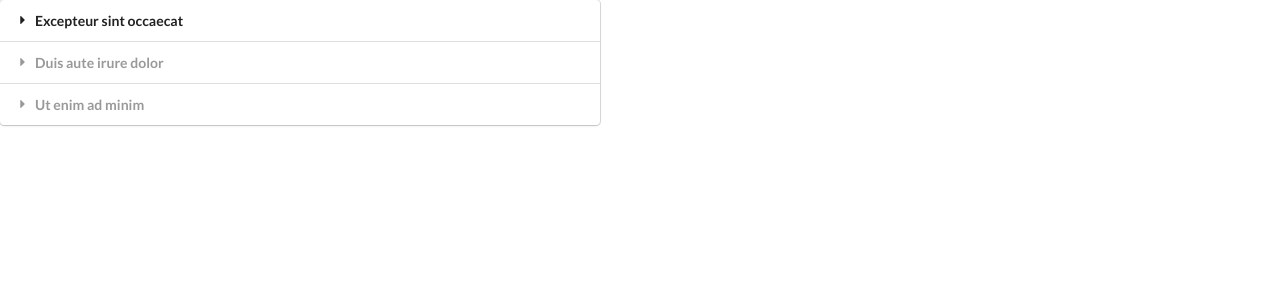
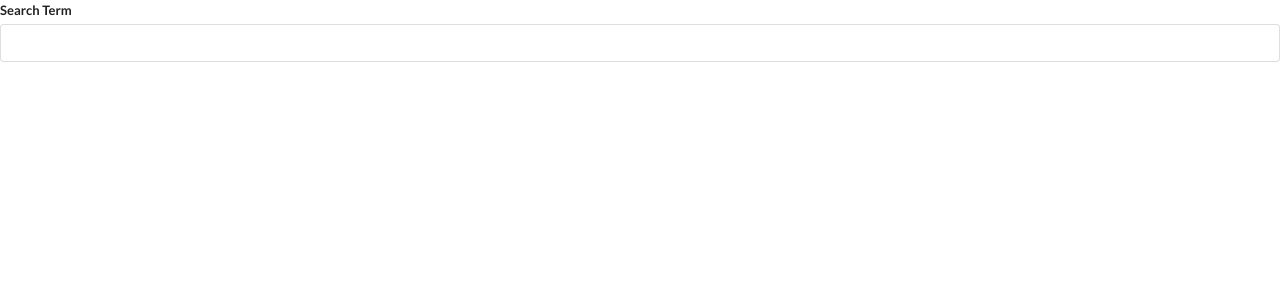
Before and after one commit to ncoughlin/react-widgets, a React (Create React App) app: page / in a window 1280 px wide. Shown: the top 300 px of the page. Built offline with nearby package versions, Linux system fonts and the light colour scheme.

Commit message:
search form

```diff
--- a/src/App.js
+++ b/src/App.js
@@ -1,6 +1,7 @@
 import React from "react";
 
 import Accordion from "./components/Accordion";
+import Search from './components/Search';
 
 const items = [
   {
@@ -23,7 +24,7 @@
 export default () => {
   return (
     <div>
-      <Accordion items={items} />
+      <Search />
     </div>
   );
 };
--- /dev/null
+++ b/src/components/Search.js
@@ -0,0 +1,22 @@
+import React, { useState } from "react";
+
+const Search = () => {
+    const [term, setTerm] = useState('');
+
+  return (
+    <div>
+      <div className="ui form">
+        <div className="field">
+            <label>Search Term</label>
+            <input
+            className="input"
+            value={term}
+            onChange={e => setTerm(e.target.value)}
+            />
+        </div>
+      </div>
+    </div>
+  );
+};
+
+export default Search;
```
